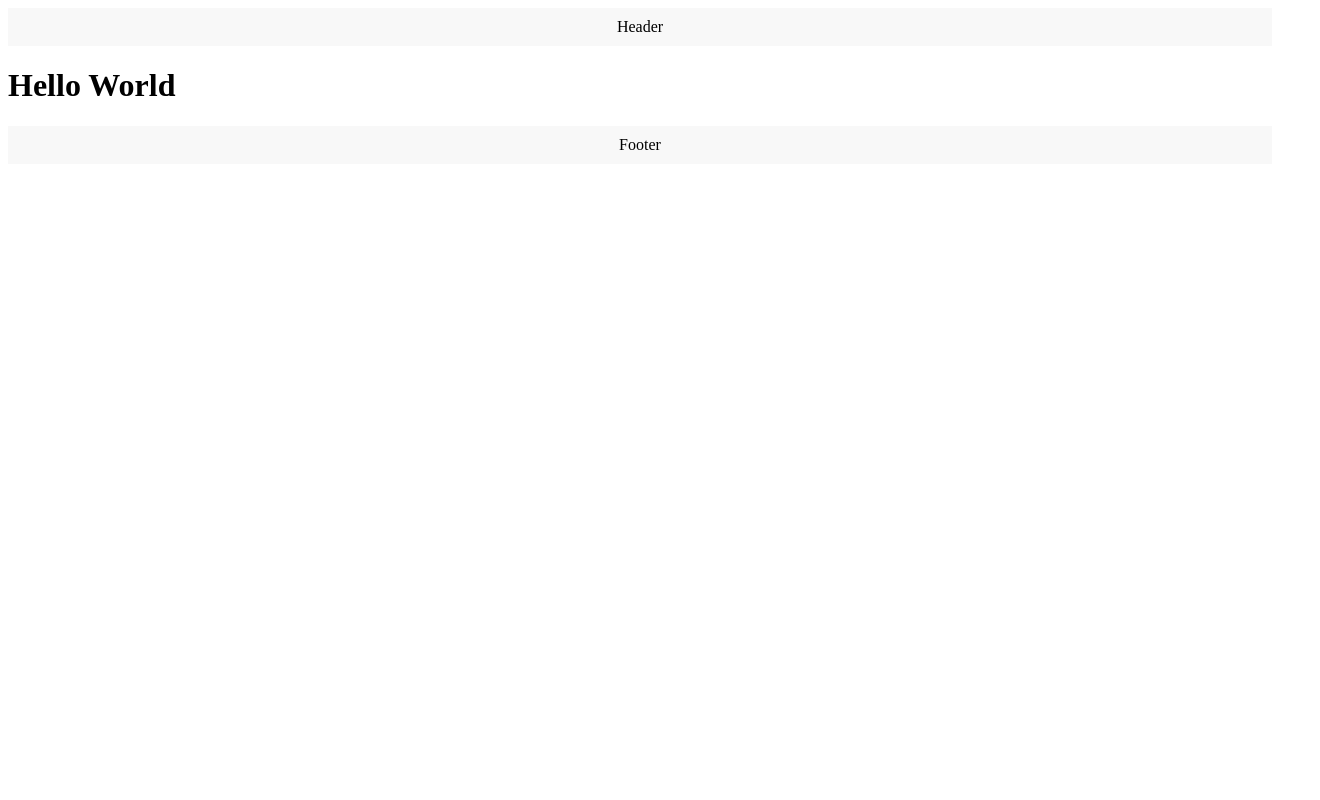
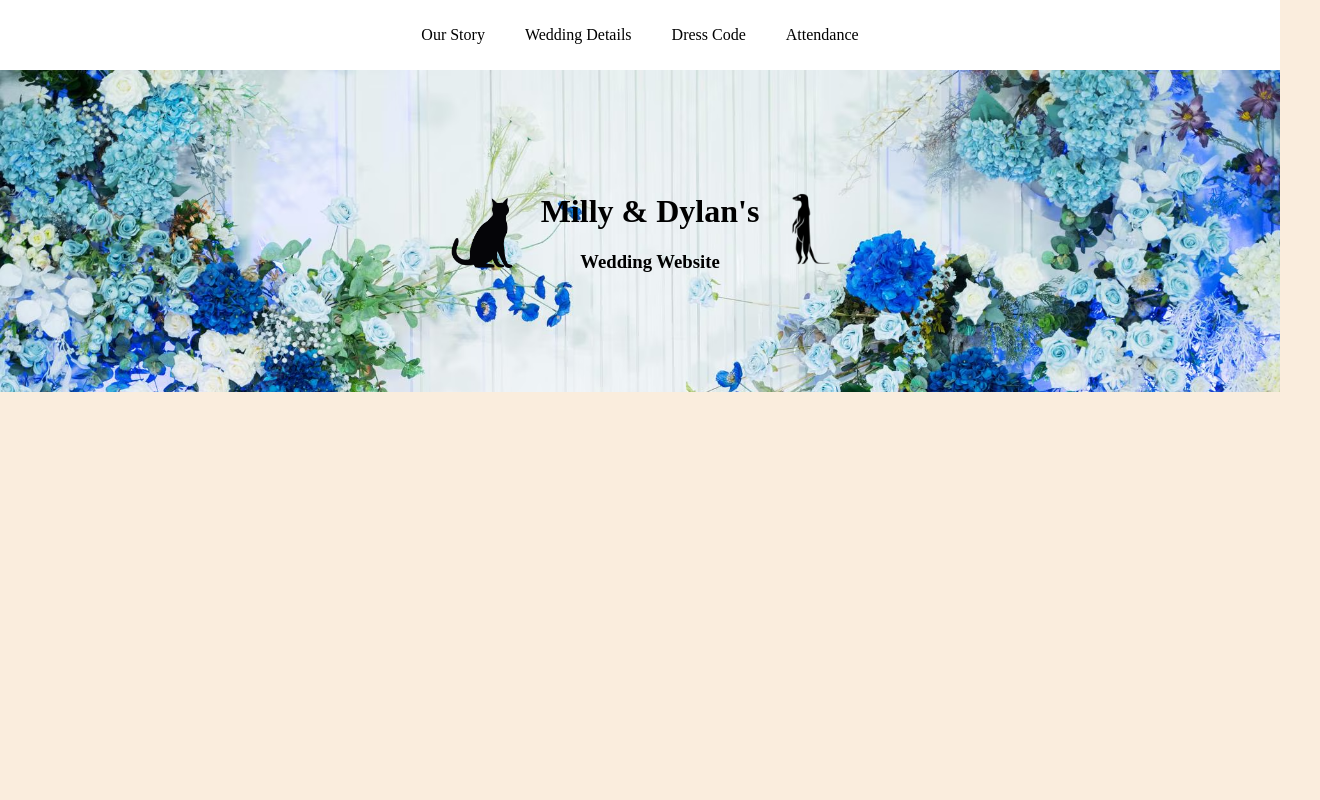
Before and after one commit to Nooodles532/Wedding-Website, a plain HTML site: page index.html in a window 1280 px wide. Shown: the top 800 px of the page, 1320 px wide, since content can reach past the window. Drawn offline with Linux system fonts and the light colour scheme.

Commit message:
Nav and banner
I added a basic navigation (not linked up) and a home page title which just includes background image, text and icons.

```diff
--- a/footer.html
+++ b/footer.html
@@ -3,10 +3,9 @@
 <head>
     <meta charset="UTF-8">
     <meta name="viewport" content="width=device-width, initial-scale=1.0">
-    <link rel="stylesheet" href="styles.css">
     <title>Wedding Website</title>
 </head>
-<body>
-    <div class="header">Footer</div>
-</body>
+<footer>
+    <div class="footer">Footer</div>
+</footer>
 </html>
--- a/header.html
+++ b/header.html
@@ -1,13 +1,19 @@
-
 <!DOCTYPE html>
 <html lang="en">
 <head>
     <meta charset="UTF-8">
     <meta name="viewport" content="width=device-width, initial-scale=1.0">
-    <link rel="stylesheet" href="styles.css">
     <title>Wedding Website Header</title>
+
 </head>
 <body>
-    <div class="header">Header</div>
+    <div class="header">
+        <ul class="nav">
+            <li class="nav-item">Our Story</li>
+            <li class="nav-item">Wedding Details</li>
+            <li class="nav-item">Dress Code</li>
+            <li class="nav-item">Attendance</li>
+        </ul>
+    </div>
 </body>
 </html>
--- a/index.html
+++ b/index.html
@@ -3,14 +3,27 @@
   <head>
     <meta charset="UTF-8" />
     <meta name="viewport" content="width=device-width, initial-scale=1.0" />
+    <link rel="stylesheet" href="styles.css">
     <title>Wedding Website</title>
     <script>
+      // Get the page load from the top fo the screen
+      if ('scrollRestoration' in history) {
+        history.scrollRestoration = 'manual';
+      }
+
+      window.addEventListener('load', () => {
+        window.scrollTo(0, 0);
+      });
+
+      // Fetching the header
       fetch("header.html")
         .then((response) => response.text())
         .then((data) => {
           document.getElementById("header").innerHTML = data;
         })
         .catch((error) => console.error("Error loading HTML:", error));
+
+      // Fetching the footer
       fetch("footer.html")
       .then((response) => response.text())
         .then((data) => {
@@ -21,7 +34,20 @@
   </head>
   <body>
     <div id="header"></div>
-    <h1>Hello World</h1>
-    <div id="footer"></div>
+    <div class="title">
+      <div class="logo">
+        <img style="width: 70px;" src="images/caticon.png" alt="Logo">
+      </div>
+      <div class="title-text">
+        <h1> Milly & Dylan's</h1>
+        <h3>Wedding Website</h3>
+      </div>
+      <div class="logo">
+        <img style="width: 50px;" src="images/meerkaticon.png" alt="Logo">
+      </div>
+    </div>
+    <h1 style="height: 1000px;">
+      <h1>hi</h1>
+      <div id="footer"></div>
   </body>
 </html>
--- a/styles.css
+++ b/styles.css
@@ -1,7 +1,77 @@
+/* Body */
+
+body {
+  background-color: rgb(250, 237, 221);
+  margin: 0;
+}
+
 /* Header */
 
 .header {
-  background-color: #f8f8f8;
-  padding: 10px 0;
+  background-color: #ffffff;
+  /* display: inline-block; */
+  color: rgb(0, 0, 0);
+  /* margin-left: 45%; */
+  /* width: 200px; */
+  font-family: 'Cormorant Garamond', serif;
+  /* position:fixed; Nav Bar will follow the view */
+  width: 100%;
+  top: 0;
+}
+
+.nav { /* assigned to element ul in header.html */
+  display: flex;
+  justify-content: center;
+  list-style-type: none;
+  margin: 0px 6px;
+  padding: 0;
+  height: 100%;
+}
+
+.nav .nav-item  { /* assigned to element li in header.html */
+  margin-right: 0px;
+  display: inline-block;
   text-align: center;
+  padding: 20px 20px;
+  height: 100%;
+  margin: 6px 0px;
 }
+
+.nav .nav-item:hover {
+  background-color: #8adaff;
+}
+
+/* .header-text {
+
+} */
+
+/* Footer */
+
+.footer {
+  left: 0;
+  bottom: 0;
+  width: 100%;
+  text-align: center;
+  padding: 20px;
+  background-color: #ffffff;
+}
+
+/* Title */
+
+.title {
+  background-image: url(images/flowerbackground.jpg);
+  background-size: 100% auto;
+  margin: 0;
+  height: auto;
+  padding: 100px;
+  text-align: center;
+
+}
+
+.title-text {
+  display: inline-block;
+}
+.logo {
+  display: inline-block;
+  margin: 20px;
+}
```
Also changed, not shown: images/caticon.png (added), images/flowerbackground.jpg (added), images/meerkaticon.png (added), images/ringicon.png (added).
